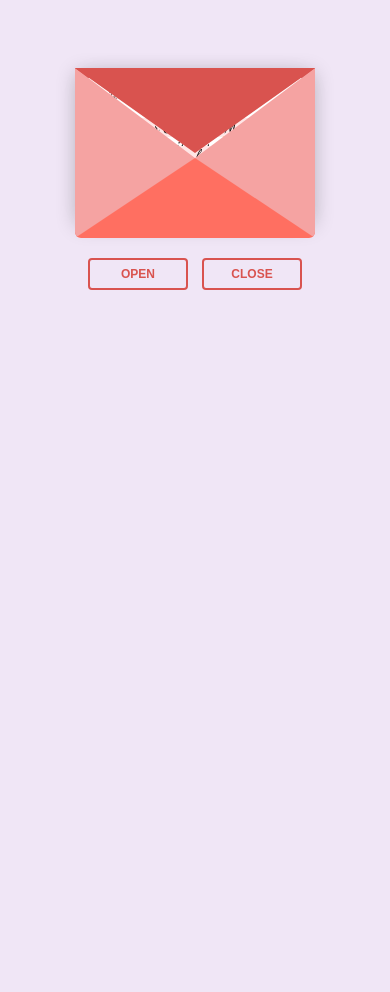
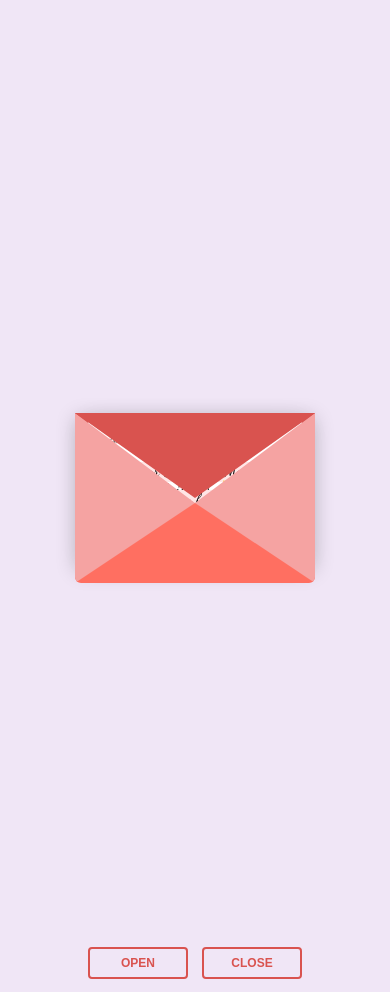
Before and after one commit to aurelureofficial-lgtm/christmas-gift-of-her, a plain HTML site: page index.html in a window 390 px wide. Before the commit the page ends 844 px from the top, so only its background shows below. Drawn offline with nearby package versions, Linux system fonts and the light colour scheme.

Commit message:
Implement responsive styles for envelope layout
Added media query for responsive design adjustments.

```diff
--- a/love letter 2.css
+++ b/love letter 2.css
@@ -316,4 +316,24 @@ body {
     padding: 8px;
     font-size: 12px;
   }
+  @media (max-width: 600px) {
+
+  /* parent ko center banaya */
+  .envlope-wrapper {
+    display: flex;
+    justify-content: center;
+    align-items: center;
+    height: 100vh;
+  }
+
+  /* envelope ka manual top hata diya */
+  #envelope {
+    top: auto;
+    transform: none;
+    width: 240px;
+    height: 155px;
+  }
+
 }
+
+}
```
